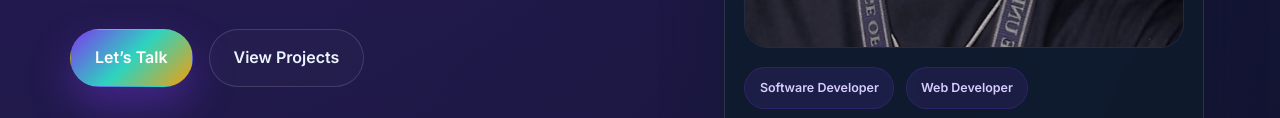
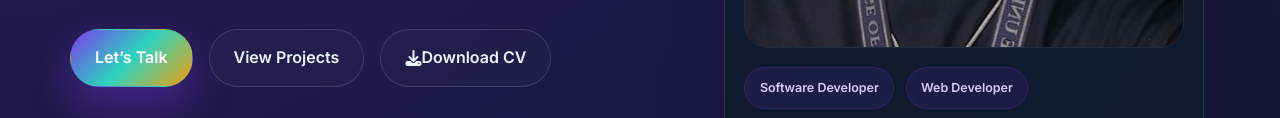
Before and after one commit to Misteryoso28/Portfolio, a plain HTML site: page index.html in a window 1280 px wide. Shown: the part 682-800 px from the top of the page. Drawn offline with Linux system fonts and the light colour scheme; a small style sheet from the web is missing.

Commit message:
Add CV/Resume download button to hero section

```diff
--- a/index.html
+++ b/index.html
@@ -66,8 +66,9 @@
             </p>
             <div class="hero-actions">
               <a href="#contact" class="btn btn-primary">Let’s Talk</a>
-              <a href="#work" class="btn btn-secondary">View Projects</a>
-            </div>
+              <a href="#work" class="btn btn-secondary">View Projects</a>              <a href="assets/John Francis Balualua.pdf" download class="btn btn-secondary">
+                <i class="fas fa-download"></i> Download CV
+              </a>            </div>
             <ul class="mini-stats">
               <li><strong>1y 6m</strong><span>Work Experience</span></li>
               <li><strong>6</strong><span>Projects</span></li>
```
